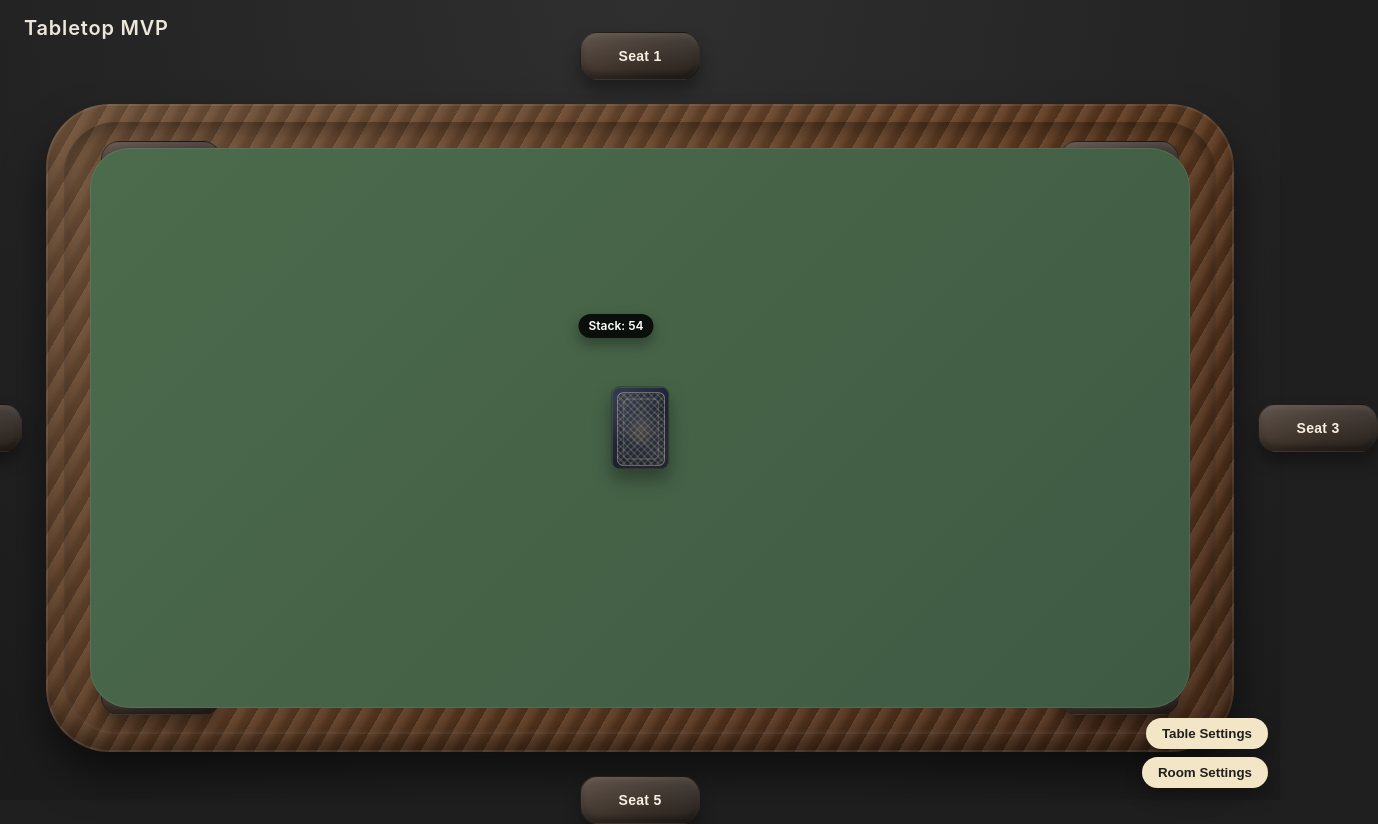
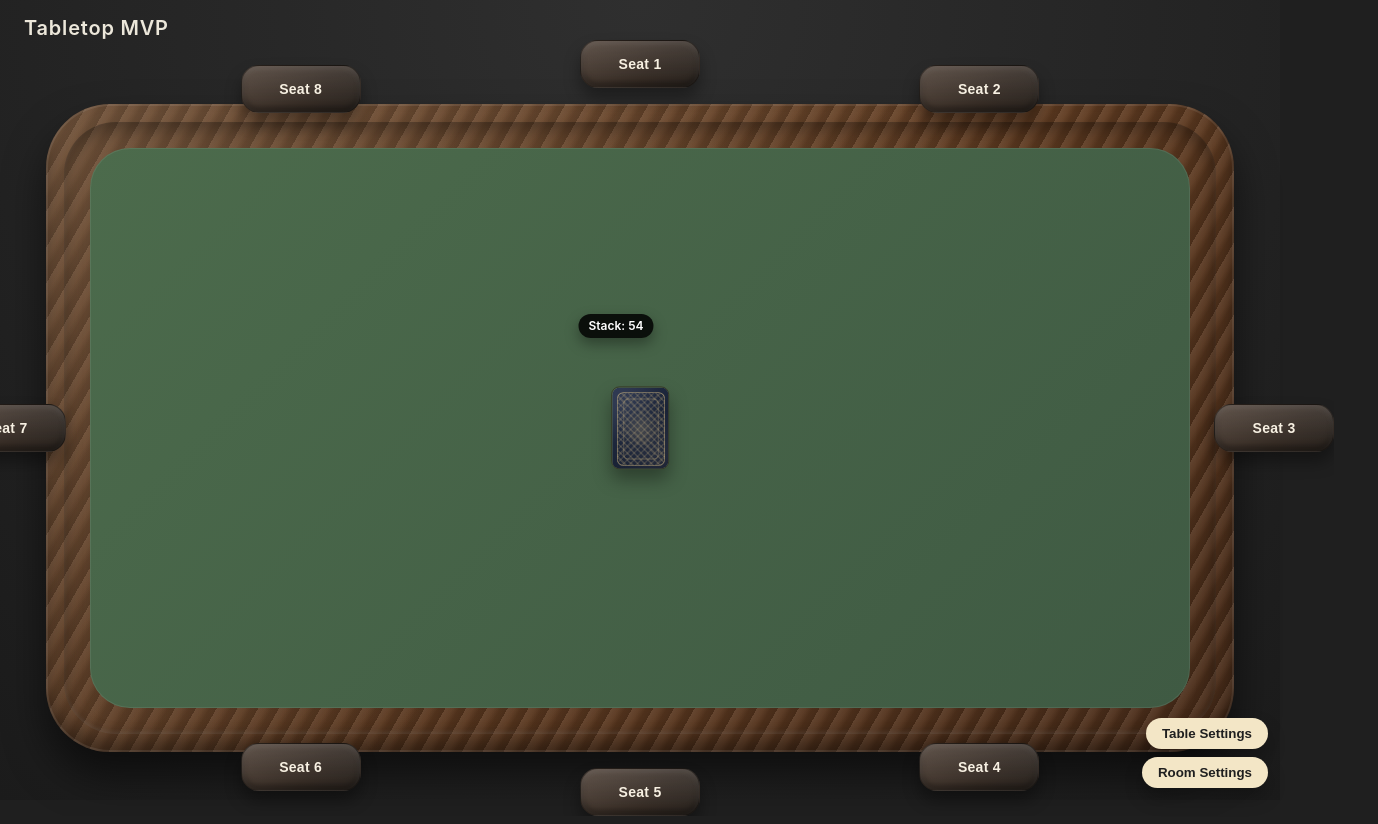
Before and after one commit to believeshe123-coder/game-engine-2, a React (Vite) app in the folder client/: page / in a window 1280 px wide. Shown: the whole page, 1378 px wide, since content can reach past the window. Built offline with nearby package versions, Linux system fonts and the light colour scheme.

Commit message:
Fix seat anchoring and layering

```diff
--- a/client/src/components/Table.jsx
+++ b/client/src/components/Table.jsx
@@ -21,7 +21,6 @@ const Table = () => {
   const tableFrameRef = useRef(null);
   const tableRef = useRef(null);
   const [tableRect, setTableRect] = useState({ width: 0, height: 0 });
-  const [tableFrameRect, setTableFrameRect] = useState({ width: 0, height: 0 });
   const pendingDragRef = useRef(null);
   const [settings, setSettings] = useState(() => loadSettings());
   const [appliedSettings, setAppliedSettings] = useState(() => loadSettings());
@@ -97,23 +96,70 @@ const Table = () => {
     });
   }, [seatCount]);
 
-  const seatPositions = useMemo(() => {
-    const count = seats.length;
-    if (!tableFrameRect.width || !tableFrameRect.height) {
-      return seats.map((seat) => ({ ...seat, x: 0, y: 0 }));
+  const [seatPositions, setSeatPositions] = useState(() =>
+    seats.map((seat) => ({ ...seat, x: 0, y: 0 }))
+  );
+
+  const layoutSeats = useCallback(() => {
+    const frameNode = tableFrameRef.current;
+    const tableNode = tableRef.current;
+    if (!frameNode || !tableNode) {
+      return;
     }
-    const tableCenterX = tableFrameRect.width / 2;
-    const tableCenterY = tableFrameRect.height / 2;
-    const ringRx =
-      tableFrameRect.width / 2 + SEAT_SIZE.width / 2 + SEAT_PADDING;
-    const ringRy =
-      tableFrameRect.height / 2 + SEAT_SIZE.height / 2 + SEAT_PADDING;
-    return seats.map((seat) => ({
-      ...seat,
-      x: tableCenterX + Math.cos(seat.angle) * ringRx,
-      y: tableCenterY + Math.sin(seat.angle) * ringRy
-    }));
-  }, [seats, tableFrameRect.height, tableFrameRect.width, tableShape]);
+    const frameRect = frameNode.getBoundingClientRect();
+    const tableBounds = tableNode.getBoundingClientRect();
+    if (
+      !frameRect.width ||
+      !frameRect.height ||
+      !tableBounds.width ||
+      !tableBounds.height
+    ) {
+      setSeatPositions(seats.map((seat) => ({ ...seat, x: 0, y: 0 })));
+      return;
+    }
+
+    const centerX =
+      tableBounds.left - frameRect.left + tableBounds.width / 2;
+    const centerY =
+      tableBounds.top - frameRect.top + tableBounds.height / 2;
+    const seatRadius = Math.max(SEAT_SIZE.width, SEAT_SIZE.height) / 2;
+    const seatPush = seatRadius + SEAT_PADDING;
+
+    setSeatPositions(
+      seats.map((seat) => {
+        const angle = seat.angle;
+        let edgeX = centerX;
+        let edgeY = centerY;
+
+        if (tableShape === 'oval') {
+          const rx = tableBounds.width / 2;
+          const ry = tableBounds.height / 2;
+          edgeX = centerX + Math.cos(angle) * rx;
+          edgeY = centerY + Math.sin(angle) * ry;
+          return {
+            ...seat,
+            x: edgeX + Math.cos(angle) * seatPush,
+            y: edgeY + Math.sin(angle) * seatPush
+          };
+        }
+
+        const dx = Math.cos(angle);
+        const dy = Math.sin(angle);
+        const hx = tableBounds.width / 2;
+        const hy = tableBounds.height / 2;
+        const tx = hx / Math.abs(dx || 1e-6);
+        const ty = hy / Math.abs(dy || 1e-6);
+        const t = Math.min(tx, ty);
+        edgeX = centerX + dx * t;
+        edgeY = centerY + dy * t;
+        return {
+          ...seat,
+          x: edgeX + dx * seatPush,
+          y: edgeY + dy * seatPush
+        };
+      })
+    );
+  }, [seats, tableShape]);
 
   useEffect(() => {
     if (!tableRef.current || !tableFrameRef.current) {
@@ -127,26 +173,32 @@ const Table = () => {
           width: entry.contentRect.width,
           height: entry.contentRect.height
         });
-      }
-    });
-
-    const frameObserver = new ResizeObserver((entries) => {
-      const entry = entries[0];
-      if (entry?.contentRect) {
-        setTableFrameRect({
-          width: entry.contentRect.width,
-          height: entry.contentRect.height
-        });
+        layoutSeats();
       }
     });
 
     tableObserver.observe(tableRef.current);
+    const frameObserver = new ResizeObserver(() => {
+      layoutSeats();
+    });
     frameObserver.observe(tableFrameRef.current);
     return () => {
       tableObserver.disconnect();
       frameObserver.disconnect();
     };
-  }, []);
+  }, [layoutSeats]);
+
+  useEffect(() => {
+    layoutSeats();
+  }, [layoutSeats]);
+
+  useEffect(() => {
+    const handleResize = () => {
+      layoutSeats();
+    };
+    window.addEventListener('resize', handleResize);
+    return () => window.removeEventListener('resize', handleResize);
+  }, [layoutSeats]);
 
   const stacksById = useMemo(() => {
     return stacks.reduce((acc, stack) => {
@@ -793,7 +845,7 @@ const Table = () => {
       className={`table-frame table-frame--${tableStyle} table-frame--${tableShape}`}
       style={{ '--card-scale': CARD_SCALE }}
     >
-      <div className="table__seats" aria-label="Table seats">
+      <div id="seatLayer" className="table__seats" aria-label="Table seats">
         {seatPositions.map((seat) => {
           const occupied = occupiedSeats[seat.id];
           const seatStyle = {
--- a/client/src/styles.css
+++ b/client/src/styles.css
@@ -168,11 +168,17 @@ body,
   user-select: none;
 }
 
+#seatLayer {
+  position: absolute;
+  inset: 0;
+  pointer-events: none;
+  z-index: 7;
+}
+
 .table__seats {
   position: absolute;
   inset: 0;
   pointer-events: none;
-  z-index: 3;
 }
 
 .seat {
```
